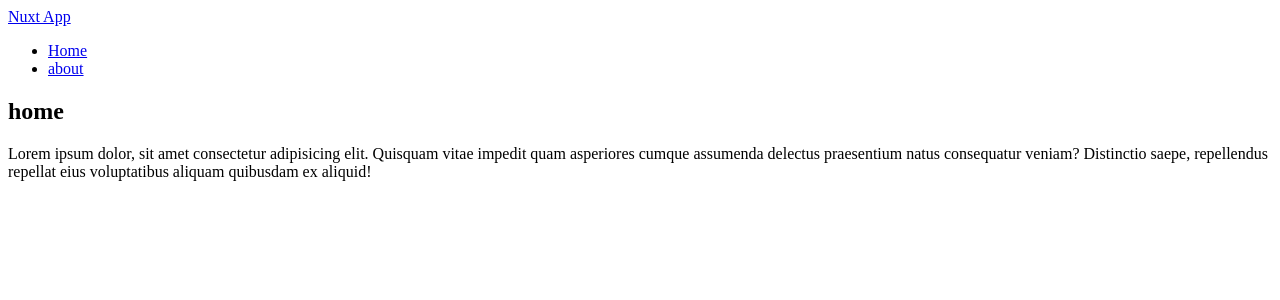
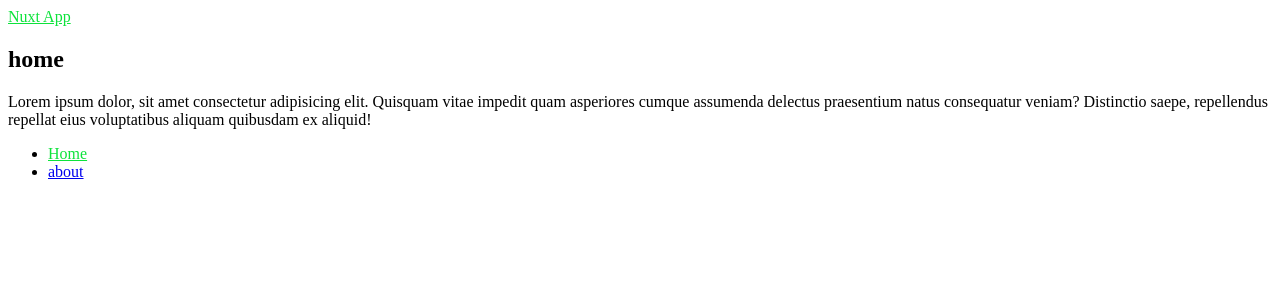
Before and after one commit to fathi-fayez/nuxt-3-tutorial, a Nuxt app: page / in a window 1280 px wide. Shown: the top 300 px of the page. Built offline with nearby package versions, Linux system fonts and the light colour scheme.

Commit message:
use default and costum layouts in the project

```diff
--- /dev/null
+++ b/layouts/default.vue
@@ -0,0 +1,26 @@
+<template>
+  <div>
+    <header>
+      <nav>
+        <nuxt-link to="/">Nuxt App</nuxt-link>
+        <ul>
+          <li><nuxt-link to="/">Home</nuxt-link></li>
+          <li><nuxt-link to="/about">about</nuxt-link></li>
+        </ul>
+      </nav>
+    </header>
+
+    <!-- output the page content -->
+    <div>
+      <slot />
+    </div>
+  </div>
+</template>
+
+<script setup></script>
+
+<style>
+.router-link-exact-active {
+  color: #12b488;
+}
+</style>
--- /dev/null
+++ b/layouts/products.vue
@@ -0,0 +1,29 @@
+<template>
+  <div>
+    <header>
+      <nav>
+        <nuxt-link to="/">Nuxt App</nuxt-link>
+      </nav>
+    </header>
+
+    <!-- output the page content -->
+    <div>
+      <slot />
+    </div>
+
+    <footer>
+      <ul>
+        <li><nuxt-link to="/">Home</nuxt-link></li>
+        <li><nuxt-link to="/about">about</nuxt-link></li>
+      </ul>
+    </footer>
+  </div>
+</template>
+
+<script setup></script>
+
+<style>
+.router-link-exact-active {
+  color: #0de33b;
+}
+</style>
--- a/pages/about.vue
+++ b/pages/about.vue
@@ -1,14 +1,5 @@
 <template>
   <div>
-    <header>
-      <nav>
-        <nuxt-link to="/">Nuxt App</nuxt-link>
-        <ul>
-          <li><nuxt-link to="/">Home</nuxt-link></li>
-          <li><nuxt-link to="/about">about</nuxt-link></li>
-        </ul>
-      </nav>
-    </header>
     <h2>about</h2>
     <p>
       Lorem ipsum dolor, sit amet consectetur adipisicing elit. Quisquam vitae
--- a/pages/index.vue
+++ b/pages/index.vue
@@ -1,14 +1,5 @@
 <template>
   <div>
-    <header>
-      <nav>
-        <nuxt-link to="/">Nuxt App</nuxt-link>
-        <ul>
-          <li><nuxt-link to="/">Home</nuxt-link></li>
-          <li><nuxt-link to="/about">about</nuxt-link></li>
-        </ul>
-      </nav>
-    </header>
     <h2>home</h2>
     <p>
       Lorem ipsum dolor, sit amet consectetur adipisicing elit. Quisquam vitae
@@ -19,6 +10,10 @@
   </div>
 </template>
 
-<script setup></script>
+<script setup>
+definePageMeta({
+  layout: "products",
+});
+</script>
 
 <style></style>
```
